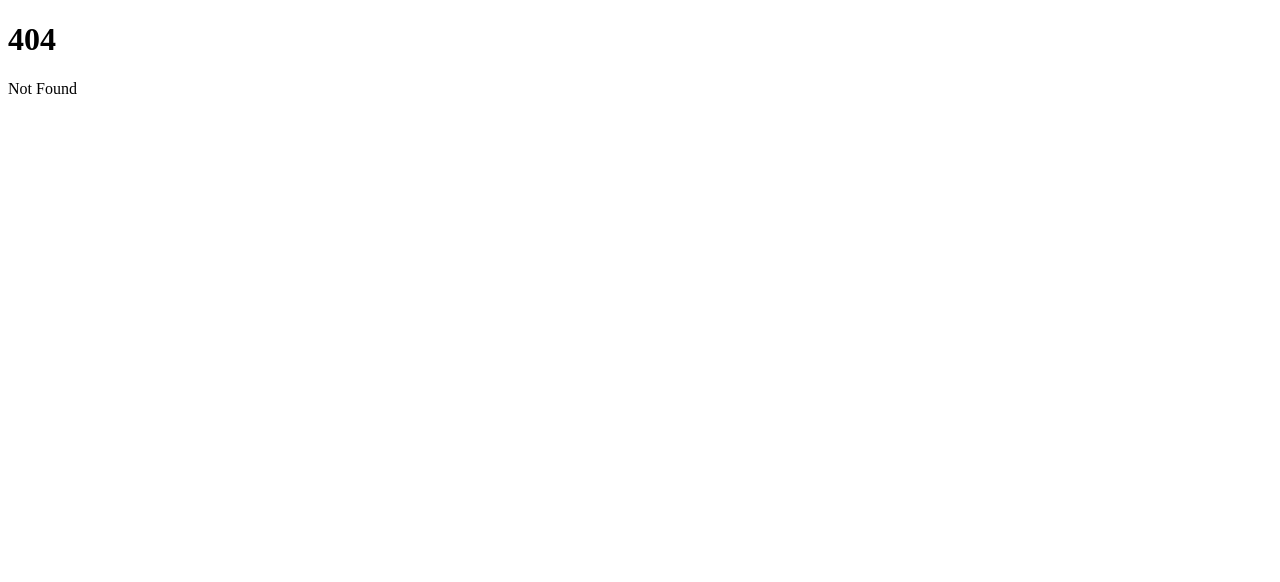
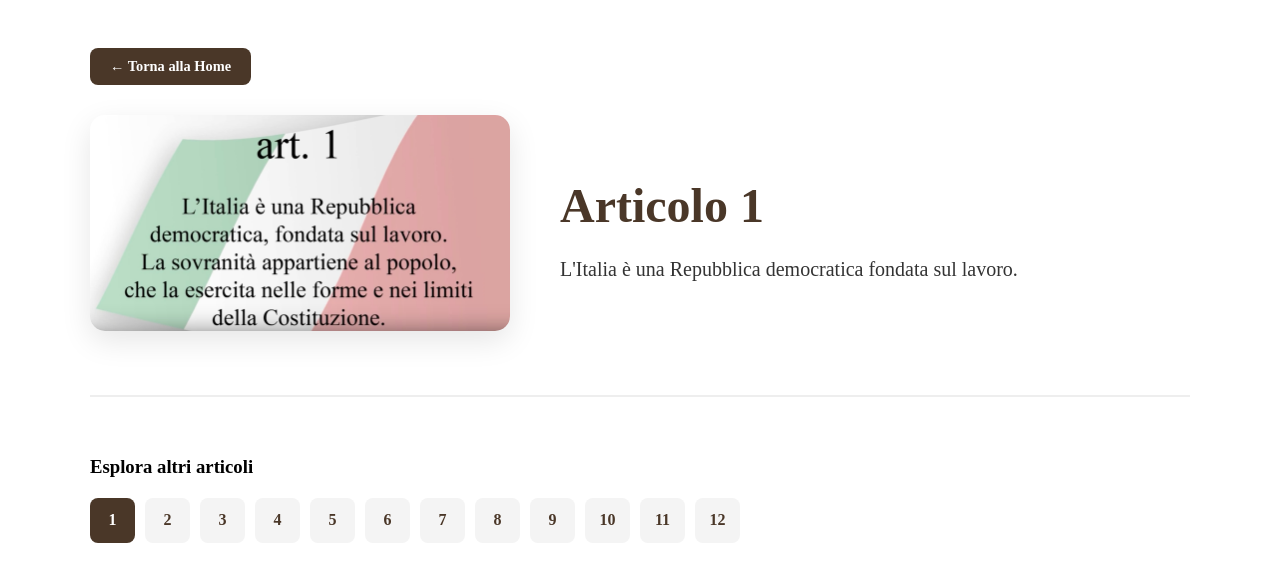
Before and after one commit to TheDarkVenom/Portfolio, a SvelteKit app: page /2025-2026/costituzione/1 in a window 1280 px wide. Before the commit this address had no page. Shown: the top 582 px of the page. Built offline with nearby package versions, Linux system fonts and the light colour scheme.

Commit message:
aggiornamento v2

```diff
--- /dev/null
+++ b/src/routes/2025-2026/costituzione/[id]/+page.svelte
@@ -0,0 +1,156 @@
+<script>
+  import { page } from '$app/state';
+  import { base } from '$app/paths';
+
+  const articoli = {
+    "1": {
+      titolo: "Articolo 1",
+      testo: "L'Italia è una Repubblica democratica fondata sul lavoro.",
+      immagine: `${base}/art1.png`
+    },
+    "2": {
+      titolo: "Articolo 2",
+      testo: "La Repubblica riconosce e garantisce i diritti inviolabili dell'uomo.",
+      immagine: `${base}/costituzione/art2.png`
+    },
+    // Aggiungi gli altri qui...
+  };
+
+  const listaId = Array.from({ length: 12 }, (_, i) => (i + 1).toString());
+  let articolo = $derived(articoli[page.params.id]);
+</script>
+
+{#if articolo}
+  <div class="article-container">
+   <a href="/2025-2026" class="back-btn-top">
+   ← Torna alla Home
+</a>
+
+    <div class="content-layout">
+      <div class="image-col">
+        <img src={articolo.immagine} alt={articolo.titolo} class="art-img" />
+      </div>
+
+      <div class="text-col">
+        <h1>{articolo.titolo}</h1>
+        <p>{articolo.testo}</p>
+      </div>
+    </div>
+
+    <div class="navigation-footer">
+      <h3>Esplora altri articoli</h3>
+      <div class="mini-grid">
+        {#each listaId as id}
+          <a
+            href="/2025-2026/costituzione/{id}"
+            class="mini-btn {id === page.params.id ? 'active' : ''}"
+          >
+            {id}
+          </a>
+        {/each}
+      </div>
+    </div>
+  </div>
+{/if}
+
+<style>
+  .article-container {
+    max-width: 1100px;
+    margin: 0 auto;
+    padding: 40px 20px;
+  }
+
+  .back-btn-top {
+    display: inline-flex;
+    align-items: center;
+    text-decoration: none;
+    color: white;
+    background-color: #4a3728;
+    padding: 10px 20px;
+    border-radius: 8px;
+    font-weight: bold;
+    margin-bottom: 30px;
+    transition: all 0.3s ease;
+    font-size: 0.9rem;
+  }
+
+  .back-btn-top:hover {
+    background-color: #8b5e3c;
+    transform: translateX(-5px);
+  }
+
+  .content-layout {
+    display: flex;
+    gap: 50px;
+    align-items: center;
+    margin-bottom: 60px;
+  }
+
+  .image-col {
+    flex: 1;
+  }
+
+  .art-img {
+    width: 100%;
+    max-height: 450px;
+    border-radius: 15px;
+    object-fit: cover;
+    box-shadow: 0 10px 30px rgba(0,0,0,0.1);
+  }
+
+  .text-col {
+    flex: 1.5;
+  }
+
+  h1 {
+    font-size: 48px;
+    color: #4a3728;
+    margin-bottom: 20px;
+  }
+
+  p {
+    font-size: 20px;
+    line-height: 1.6;
+    color: #333;
+  }
+
+  .navigation-footer {
+    border-top: 2px solid #eee;
+    padding-top: 40px;
+  }
+
+  .mini-grid {
+    display: flex;
+    flex-wrap: wrap;
+    gap: 10px;
+    margin-top: 20px;
+  }
+
+  .mini-btn {
+    width: 45px;
+    height: 45px;
+    display: flex;
+    align-items: center;
+    justify-content: center;
+    background: #f4f4f4;
+    color: #4a3728;
+    text-decoration: none;
+    border-radius: 8px;
+    font-weight: bold;
+    transition: all 0.3s;
+  }
+
+  .mini-btn:hover, .mini-btn.active {
+    background: #4a3728;
+    color: white;
+  }
+
+  @media (max-width: 768px) {
+    .content-layout {
+      flex-direction: column;
+      gap: 30px;
+    }
+
+    h1 { font-size: 36px; }
+  }
+</style>
```
Also changed, not shown: src/routes/2025-2026/+page.svelte (+83 -31 lines), static/art1.png (added).
